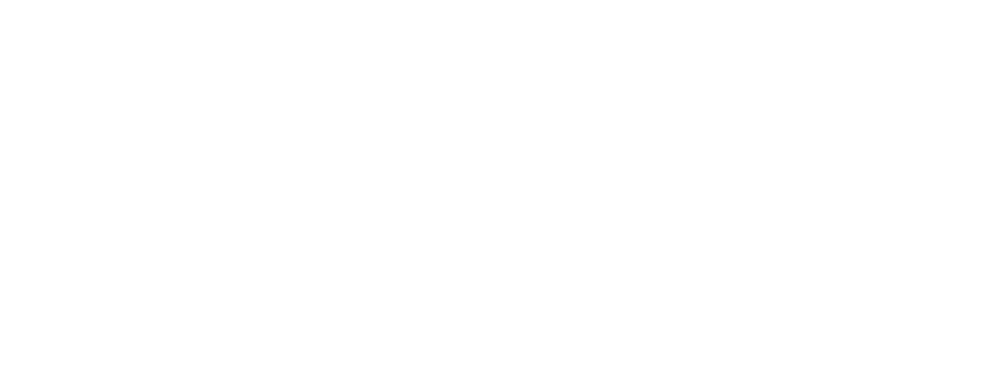
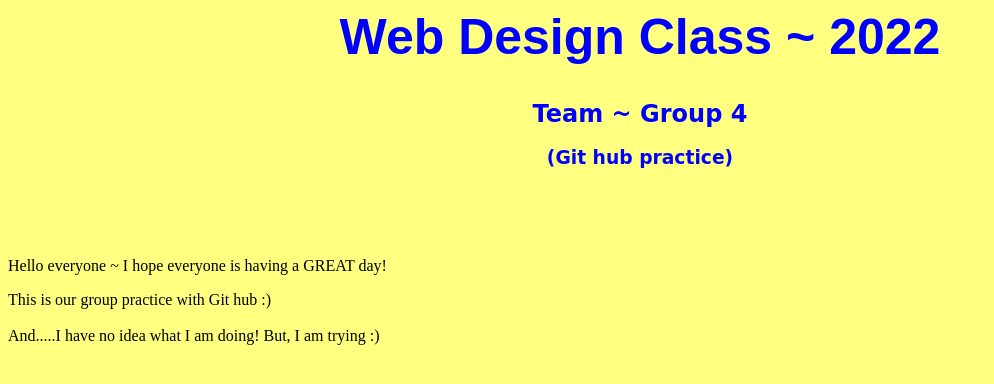
Before and after one commit to Abdeni4/Group4, a plain HTML site: page Michele.html in a window 1280 px wide. Shown: the whole page, without its empty margins (0-994 px from the left). Drawn offline with Linux system fonts and the light colour scheme.

Commit message:
Added in a heading and started a few lines of paragraphs

```diff
--- a/Michele.html
+++ b/Michele.html
@@ -3,9 +3,64 @@
     <meta charset="UTF-8">
     <meta http-equiv="X-UA-Compatible" content="IE=edge">
     <meta name="viewport" content="width=device-width, initial-scale=1.0">
-    <title>Document</title>
+    <title>Group4~Michele</title>
+
+
 </head>
+    <h1
+
 <body>
+    <body style="background-color: rgb(255, 255, 128);">
+        <h1 style="color:blue;text-align:center;text-decoration-line:underline-dotted;font-family: 'Arial', Bold;font-size: 50px;">Web Design Class ~ 2022</h1>
+
+        <h2 style="color:blue;text-align:center;font-family: 'Dancing-script', cursive;">Team ~ Group 4</h2>
+
+        <h3 style="color:blue;text-align:center;font-family: 'Dancing-script', cursive;">(Git hub practice)</h3>
+<br>
+<br>
+<br>
+
+        <p>Hello everyone ~ I hope everyone is having a GREAT day!</p>
+
+        <p2>This is our group practice with Git hub :)</p2>
+<br>
+<br>
+
+        <p3>And.....I have no idea what I am doing! But, I am trying :)</p3>
+<br>
+
+
+
+
+
+
+
+
+
+
+
+
+
+
+
+
+
+
+
+
+
+
+
+
+
+
+    </body>
+
+
+
+
+
+
 
 </body>
 </html>
```
